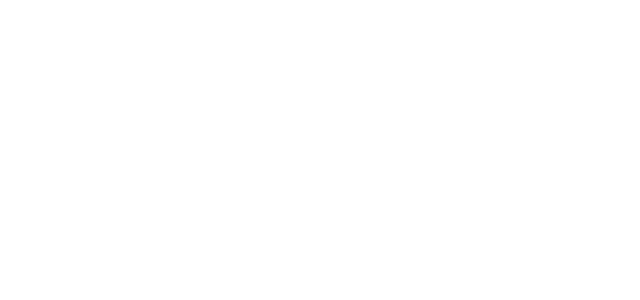
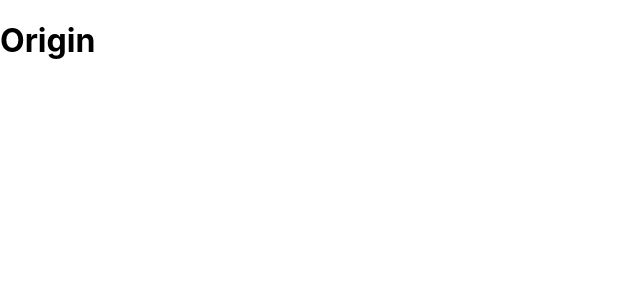
Before and after one commit to yulia-kh/origin, a React (Create React App) app: page / in a window 1280 px wide. Shown: the top 300 px of the page, without its empty margins (0-640 px from the left). Built offline with nearby package versions, Linux system fonts and the light colour scheme.

Commit message:
add heading and .env

```diff
--- a/src/App.js
+++ b/src/App.js
@@ -3,7 +3,7 @@
 function App() {
   return (
     <main className='App'>
-      {/* content goes here */}
+      <h1>Origin</h1>
     </main>
   );
 }
--- a/src/index.js
+++ b/src/index.js
@@ -3,4 +3,6 @@
 import './index.css';
 import App from './App';
 
+console.log(process.env);
+
 ReactDOM.render(<App />, document.getElementById('root'));
```
